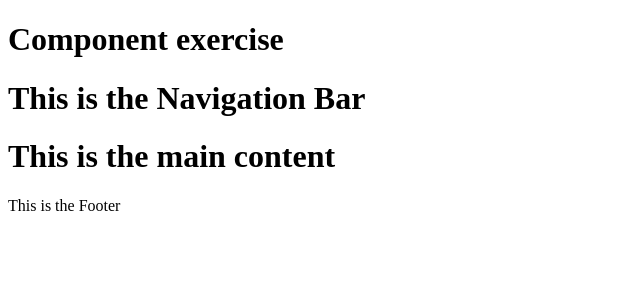
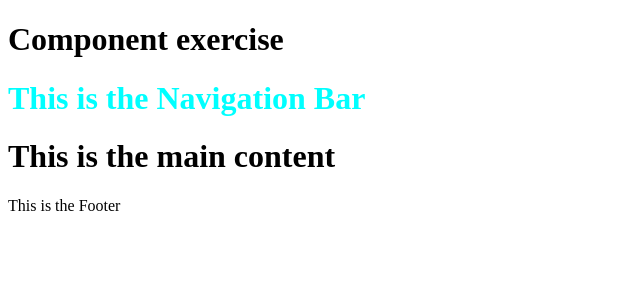
Before and after one commit to Viyath/react_learn, a React (Create React App) app: page / in a window 1280 px wide. Shown: the top 300 px of the page, without its empty margins (0-640 px from the left). Built offline with nearby package versions, Linux system fonts and the light colour scheme.

Commit message:
styling navbar component Import the css style sheet className is the key to link the class.

```diff
--- a/components/Navbar.js
+++ b/components/Navbar.js
@@ -1,9 +1,10 @@
 import React from "react";
+import '../src/styles.css';
 
 function NavBar() {
   return (
     <div>
-      <h1>This is the Navigation Bar</h1>
+      <h1 className="navbar">This is the Navigation Bar</h1>
     </div>
   );
 }
--- a/src/styles.css
+++ b/src/styles.css
@@ -1,4 +1,3 @@
-.App {
-  font-family: sans-serif;
-  text-align: center;
+.navbar {
+  color: aqua;
 }
```
